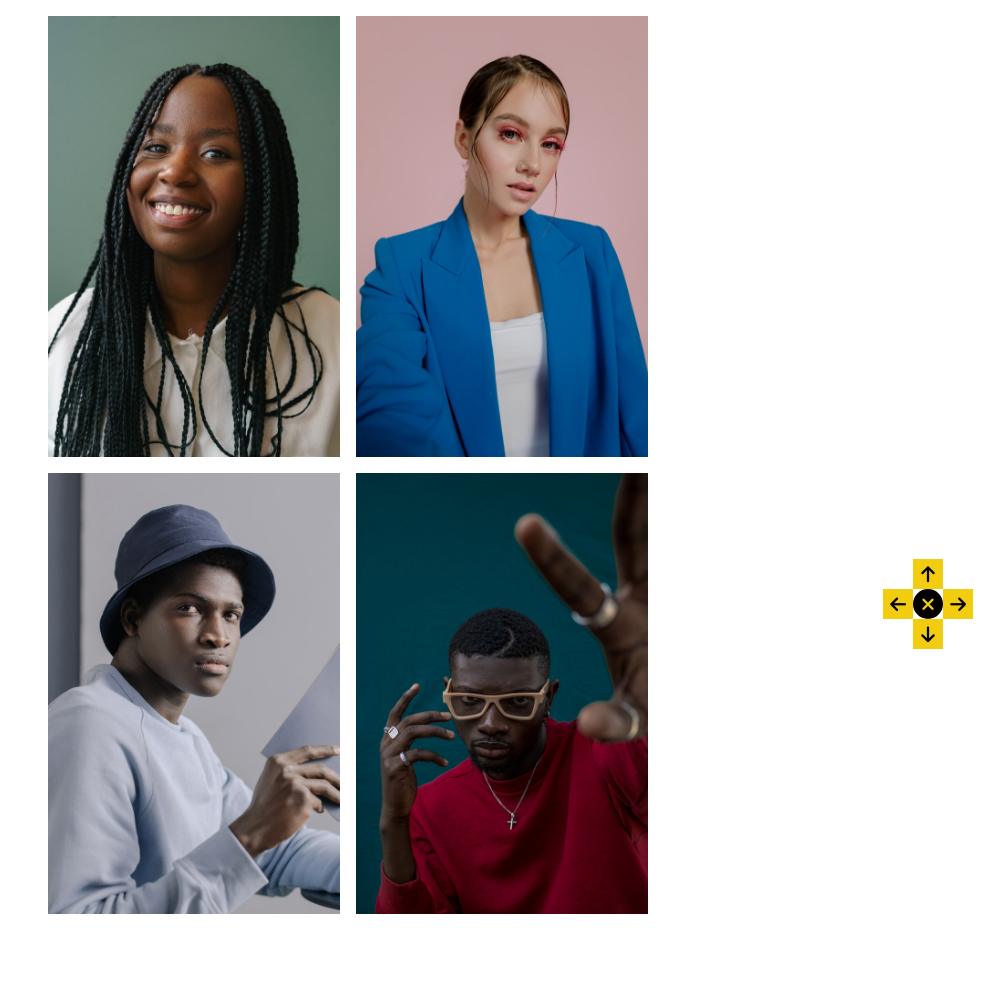
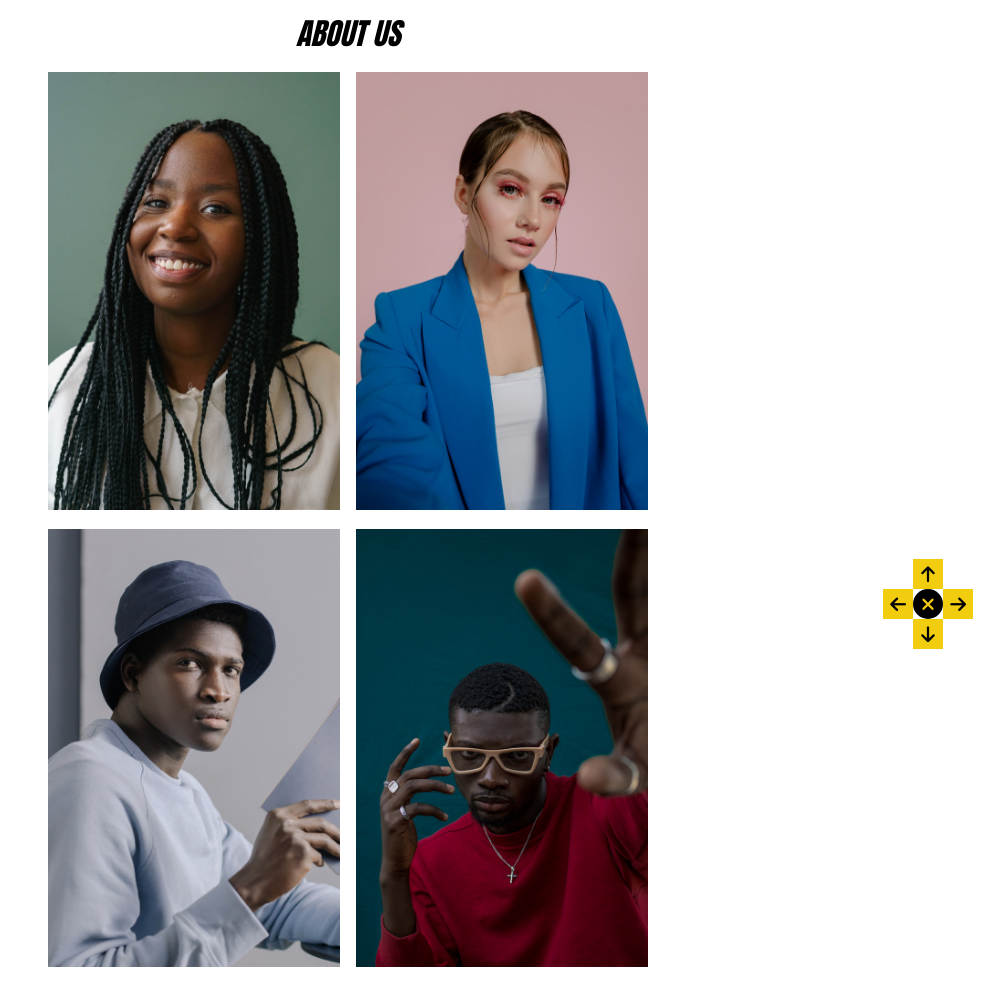
Before and after one commit to OliverVermeulen/Bunker-Online-Store-Fullstack, a PHP site: page /src/pages/about-us.html in a window 1280 px wide. Shown: the part 106-1092 px from the top of the page, without its empty margins (292-1280 px from the left). Run offline with PHP 8.4, Linux system fonts and the light colour scheme; a map, chart or similar area stays blank; some libraries are stand-ins or nearby versions.

Commit message:
finished about us page

```diff
--- a/src/css/style.css
+++ b/src/css/style.css
@@ -135,7 +135,7 @@ header .input-button:hover {
 main {
   padding: 0rem 2rem;
 }
-main .section-heading {
+.section-heading {
   margin: 0.7rem 0;
   font-size: 30px;
   text-transform: uppercase;
@@ -614,10 +614,6 @@ footer {
   gap: 1rem;
   grid-template-columns: repeat(auto-fit, minmax(200px, 1fr));
 }
-.staff img {
-  width: 100%;
-  height: 100%;
-}
 .company-details {
 max-width: 600px;
 min-width: 300px;
@@ -643,3 +639,68 @@ margin: 0 auto;
   font-size: 16px;
   margin-top: 1rem;
 }
+.content {
+  position: relative;
+  max-width: 400px;
+  margin: auto;
+  overflow: hidden;
+}
+.content .content-overlay {
+  background: rgba(0,0,0,0.7);
+  position: absolute;
+  height: 99%;
+  width: 100%;
+  left: 0;
+  top: 0;
+  bottom: 0;
+  right: 0;
+  opacity: 0;
+  -webkit-transition: all 0.4s ease-in-out 0s;
+  -moz-transition: all 0.4s ease-in-out 0s;
+  transition: all 0.4s ease-in-out 0s;
+}
+.content:hover .content-overlay{
+  opacity: 1;
+}
+.content-image{
+  width: 100%;
+}
+.content-details {
+  position: absolute;
+  text-align: center;
+  padding-left: 1em;
+  padding-right: 1em;
+  width: 100%;
+  top: 50%;
+  left: 50%;
+  opacity: 0;
+  -webkit-transform: translate(-50%, -50%);
+  -moz-transform: translate(-50%, -50%);
+  transform: translate(-50%, -50%);
+  -webkit-transition: all 0.3s ease-in-out 0s;
+  -moz-transition: all 0.3s ease-in-out 0s;
+  transition: all 0.3s ease-in-out 0s;
+}
+
+.content:hover .content-details{
+  top: 50%;
+  left: 50%;
+  opacity: 1;
+}
+
+.content-details h3{
+  color: #fff;
+  font-weight: 500;
+  letter-spacing: 0.15em;
+  margin-bottom: 0.5em;
+  text-transform: uppercase;
+}
+
+.content-details p{
+  color: #fff;
+  font-size: 0.8em;
+}
+
+.fadeIn-top{
+  top: 20%;
+}
--- a/src/pages/about-us.html
+++ b/src/pages/about-us.html
@@ -82,23 +82,49 @@
         <a href="/Bunker-Online-Store-Fullstack/src/php/user.php" title="Account" >Account</a>
       </nav>
 
+      <div class="section-heading">About Us</div>
       <div class="about-us">
         <div class="company-staff">
-          <div class="staff">
-            <img src="/Bunker-Online-Store-Fullstack/src/images/store/staff-1.jpg" class="staff-img" alt="" />
+          <div class="content">
+              <div class="content-overlay"></div>
+              <img class="content-image" src="/Bunker-Online-Store-Fullstack/src/images/store/staff-1.jpg">
+              <div class="content-details fadeIn-top">
+                <h3>Lisa Bera</h3>
+                <p>Store owner and manager</p>
+                <p>@LisaBera95</p>
+              </div>
+            </a>
           </div>
-
-          <div class="staff">
-            <img src="/Bunker-Online-Store-Fullstack/src/images/store/staff-2.jpg" class="staff-img" alt="" />
-          </div>
-
-          <div class="staff">
-            <img src="/Bunker-Online-Store-Fullstack/src/images/store/staff-3.jpg" class="staff-img" alt="" />
-          </div>
-
-          <div class="staff">
-            <img src="/Bunker-Online-Store-Fullstack/src/images/store/staff-4.jpg" class="staff-img" alt=""/>
-          </div>
+          <div class="content">
+            <div class="content-overlay"></div>
+            <img class="content-image" src="/Bunker-Online-Store-Fullstack/src/images/store/staff-2.jpg">
+            <div class="content-details fadeIn-top">
+              <h3>Lauren Ipsum</h3>
+              <p>Stock buyer and order tracker</p>
+              <p>@LI4life</p>
+            </div>
+          </a>
+        </div>
+      <div class="content">
+        <div class="content-overlay"></div>
+        <img class="content-image" src="/Bunker-Online-Store-Fullstack/src/images/store/staff-3.jpg">
+        <div class="content-details fadeIn-top">
+          <h3>Robert Mabusa</h3>
+          <p>Accountant</p>
+          <p>@robertmfinances</p>
+        </div>
+      </a>
+    </div>
+    <div class="content">
+      <div class="content-overlay"></div>
+      <img class="content-image" src="/Bunker-Online-Store-Fullstack/src/images/store/staff-4.jpg">
+      <div class="content-details fadeIn-top">
+        <h3>Katelgo Skaara</h3>
+        <p>Store clerk and beats maker</p>
+        <p>@lilscarboy</p>
+      </div>
+    </a>
+  </div>
         </div>
 
         <div class="company-details">
```
